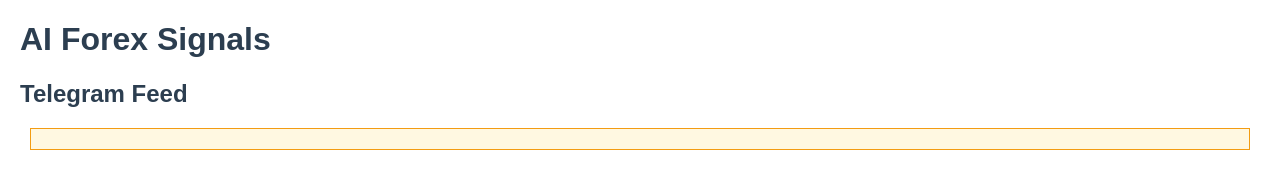
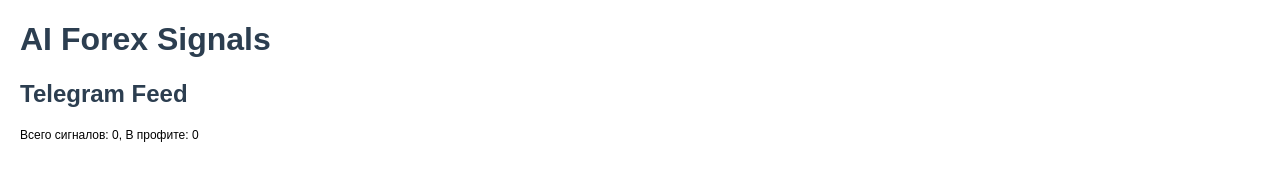
Before and after one commit to NicolasSavin/AI-FOREX-SIGNAL-PLATFORM, a plain HTML site: page frontend/index.html in a window 1280 px wide. Drawn offline with Linux system fonts and the light colour scheme; no server answers.

Commit message:
Modify telegram posts div and add stats section
Updated the id of the telegram posts div and added a stats section.

```diff
--- a/frontend/index.html
+++ b/frontend/index.html
@@ -6,9 +6,16 @@
 </head>
 <body>
     <h1>AI Forex Signals</h1>
+
     <div id="ai-signals"></div>
+
     <h2>Telegram Feed</h2>
-    <div id="telegram-post"></div>
+    <div id="telegram-posts"></div>
+
+    <div id="stats" style="font-size:12px; margin-top:20px;">
+        Всего сигналов: <span id="total-signals">0</span>,
+        В профите: <span id="in-profit">0</span>
+    </div>
 
     <script src="script.js"></script>
 </body>
```
